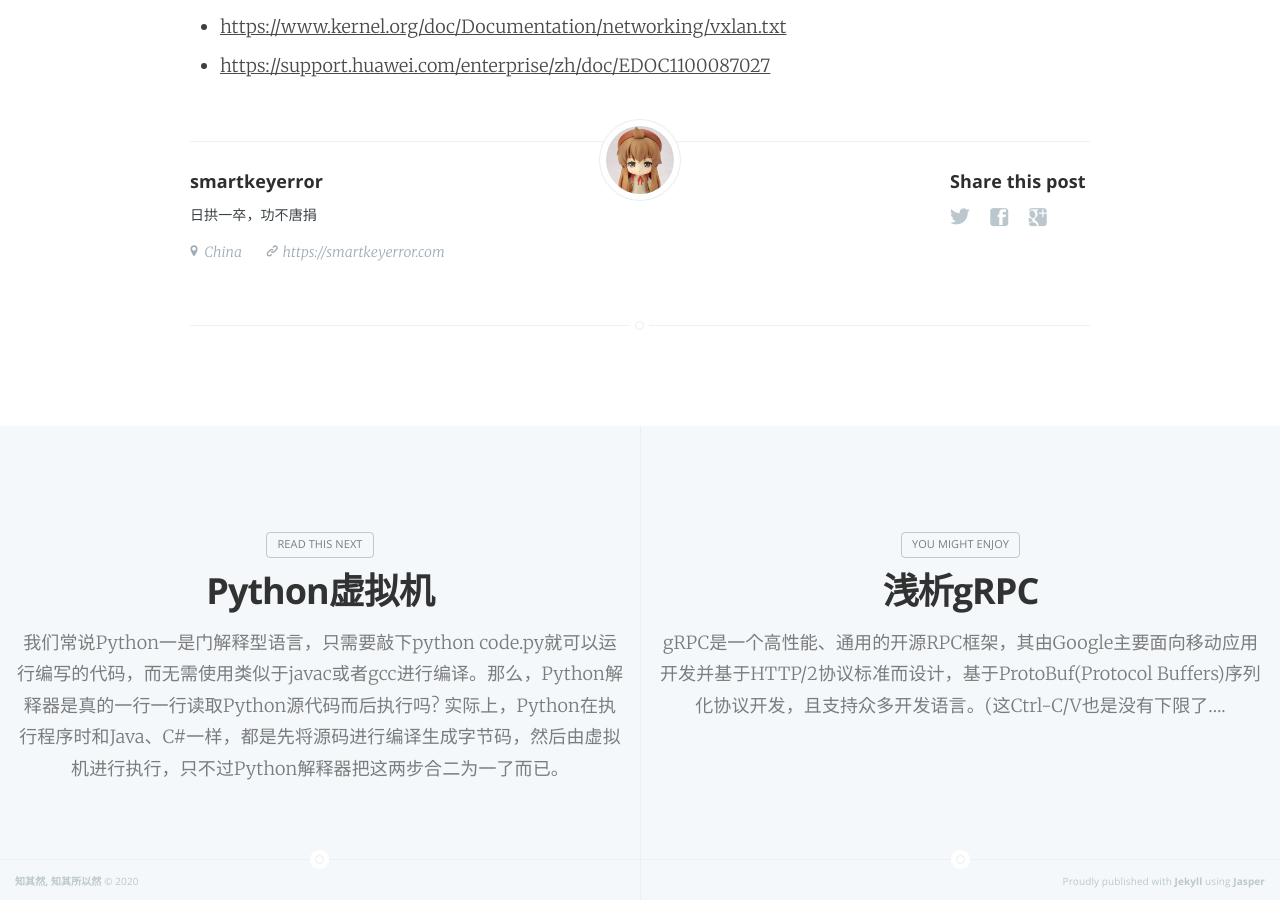
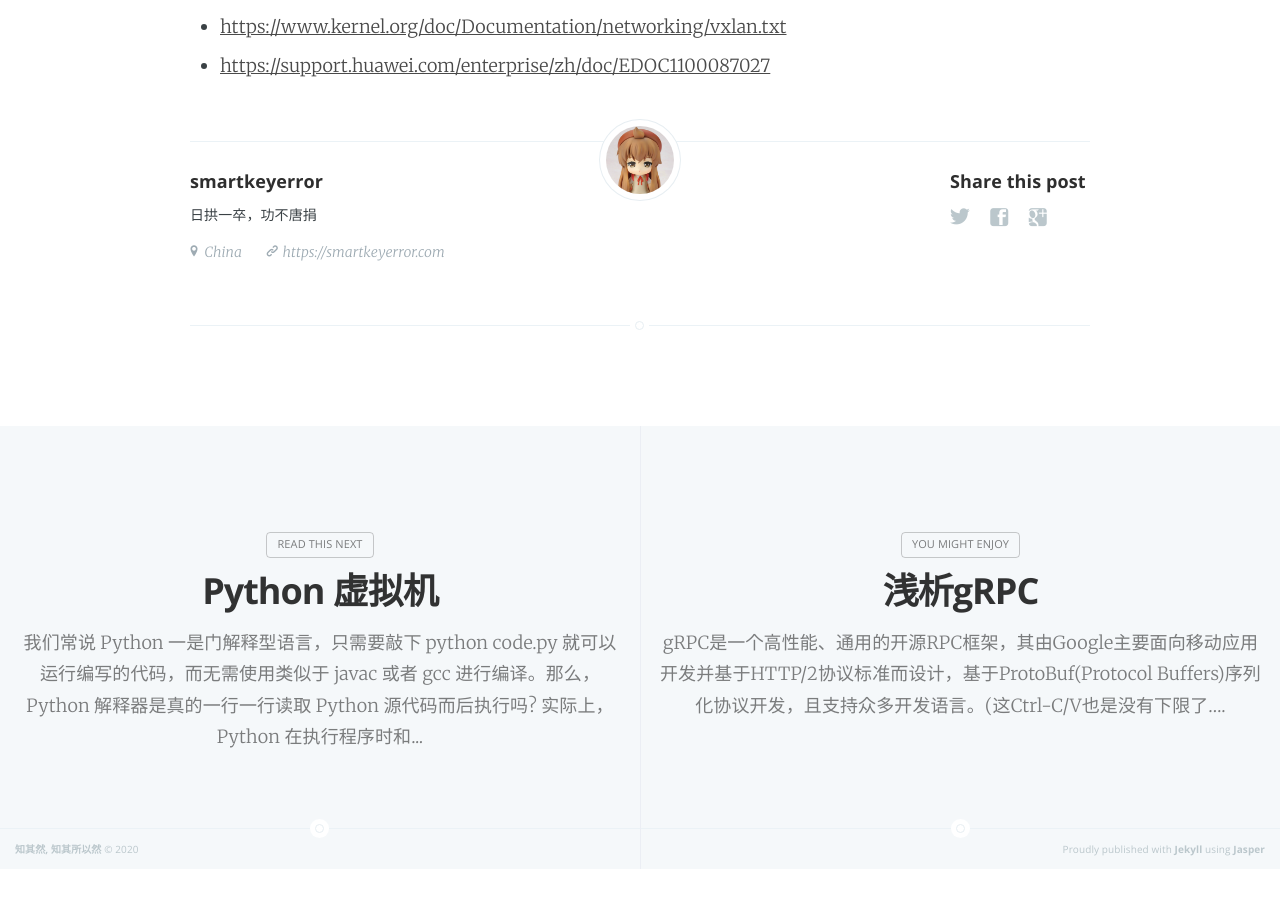
Before and after one commit to SmartKeyerror/Mario, a Jekyll site: the page built from _posts/2020-08-06-VXLAN.md, in a window 1280 px wide and 900 px high, scrolled down 4941 px. Built offline with Jekyll 4.4.1, drawn with Linux system fonts in a browser that asks for light colours; nearby versions of some CDN libraries; after the commit the page ends 5810 px from its top, so only the background shows below that; some of the changed lines change nothing that is shown.

Commit message:
:art: improve article format

````diff
--- a/_posts/2020-08-18-Python-Virtual-Machine.md
+++ b/_posts/2020-08-18-Python-Virtual-Machine.md
@@ -2,7 +2,7 @@
 layout: post
 cover: false
 navigation: true
-title: Python虚拟机
+title: Python 虚拟机
 date: 2020-08-18 10:50:25
 tags: ['Python']
 subclass: 'post tag-fiction'
@@ -10,32 +10,32 @@
 categories: smartkeyerror
 ---
 
-我们常说Python一是门解释型语言，只需要敲下`python code.py`就可以运行编写的代码，而无需使用类似于`javac`或者`gcc`进行编译。那么，Python解释器是真的一行一行读取Python源代码而后执行吗? 实际上，Python在执行程序时和Java、C#一样，都是先将源码进行编译生成字节码，然后由虚拟机进行执行，只不过Python解释器把这两步合二为一了而已。
+我们常说 Python 一是门解释型语言，只需要敲下 `python code.py` 就可以运行编写的代码，而无需使用类似于 `javac` 或者 `gcc` 进行编译。那么，Python 解释器是真的一行一行读取 Python 源代码而后执行吗? 实际上，Python 在执行程序时和 Java、C# 一样，都是先将源码进行编译生成字节码，然后由虚拟机进行执行，只不过 Python 解释器把这两步合二为一了而已。
 
 <!---more--->
 
-### 1. Python程序执行过程
+### 1. Python 程序执行过程
 
-事实上，Python程序在执行过程中同样需要编译(Compile)，编译产生的结果称之为字节码，而后由Python虚拟机逐行地执行这些字节码。所以，Python解释器由两部分组成: 编译器和虚拟机。
+事实上，Python 程序在执行过程中同样需要编译(Compile)，编译产生的结果称之为字节码，而后由 Python 虚拟机逐行地执行这些字节码。所以，Python 解释器由两部分组成: 编译器和虚拟机。
 
-![](https://smartkeyerror.oss-cn-shenzhen.aliyuncs.com/Python/Interpreter/process.png)
+![](https://smartkeyerror.oss-cn-shenzhen.aliyuncs.com/Python/Interpreter/Process.png)
 
-上图展示了Python程序的执行过程，以及C程序的编译、汇编与链接过程，从该图中可以非常明显地看出Python与C程序的执行区别。Python如此设计的原因在于将程序的执行与底层硬件进一步地分离，无需担心程序的编译、汇编以及链接过程，使得Python程序相较于C程序而言更加易于移植。
+上图展示了 Python 程序的执行过程，以及C程序的编译、汇编与链接过程，从该图中可以非常明显地看出 Python 与 C 程序的执行区别。Python 如此设计的原因在于将程序的执行与底层硬件进一步地分离，无需担心程序的编译、汇编以及链接过程，使得 Python 程序相较于 C 程序而言更加易于移植。
 
-这里再说一下Python和Java的区别。Java在程序执行时必须使用`javac`对源代码进行编译，但是并不直接编译成机器语言，而是和Python一样，编译成字节码，而后由JVM进行执行。从这一点上来看，Python和Java非常类似，只不过Python的编译过程由解释器完成，用户也可以手动的对Python源代码进行编译，生成`.pyc`文件，节省那么一丢丢的时间。
+这里再说一下 Python 和 Java 的区别。Java 在程序执行时必须使用 `javac` 对源代码进行编译，但是并不直接编译成机器语言，而是和 Python 一样，编译成字节码，而后由 JVM 进行执行。从这一点上来看，Python 和 Java 非常类似，只不过 Python 的编译过程由解释器完成，用户也可以手动的对 Python 源代码进行编译，生成 `.pyc` 文件，节省那么一丢丢的时间。
 
 ```bash
 python -m compileall <dir>
 ```
 
-通过运行上述命令可对`<dir>`目录下所有的Python文件进行编译，编译结果将会存放于该目录下的`__pycache__`的`.pyc`文件中。
+通过运行上述命令可对 `<dir>` 目录下所有的Python文件进行编译，编译结果将会存放于该目录下的 `__pycache__` 的 `.pyc` 文件中。
 
 
 ### 2. 编译过程与字节码
 
-在Python的内建函数中，定义了`compile`以及`exec`两个方法，前者将源代码编译成为Code Object对象，Code Object对象中即保存着源代码所对应的字节。而`exec`方法则是运行Python语句或者是由`compile`方法所返回的Code Object。`exec`方法可直接运行Python语句，其参数并一定需要是Code Object。
+在Python的内建函数中，定义了 `compile` 以及 `exec` 两个方法，前者将源代码编译成为 Code Object 对象，Code Object 对象中即保存着源代码所对应的字节。而 `exec` 方法则是运行 Python 语句或者是由 `compile` 方法所返回的 Code Object。`exec` 方法可直接运行 Python 语句，其参数并一定需要是 Code Object。
 
-```python
+```bash
 >>> snippet = "for i in range(3): print(f'Output: {i}')"
 
 >>> result = compile(snippet, "", "exec")
@@ -49,9 +49,9 @@
 Output: 2
 ```
 
-在上述代码中定义了一个非常简单的Python代码片段，其作用就是在标准输出中打印0，1，2这三个数而已。通过`compile`方法对该片段进行编译，得到Code Object对象，并将该对象交由`exec`函数执行。下面来具体看下返回的Code Object中到底包含了什么。
+在上述代码中定义了一个非常简单的 Python 代码片段，其作用就是在标准输出中打印0，1，2这三个数而已。通过 `compile` 方法对该片段进行编译，得到 Code Object 对象，并将该对象交由 `exec` 函数执行。下面来具体看下返回的 Code Object 中到底包含了什么。
 
-在源码`cpython/Include/code.h`中定义了`PyCodeObject`结构体，即Code Object对象:
+在源码 `cpython/Include/code.h` 中定义了 `PyCodeObject` 结构体，即 Code Object 对象:
 
 ```cpp
 /* Bytecode object */
@@ -66,16 +66,16 @@
 } PyCodeObject;
 ```
 
-字段`co_code`即为Python编译后字节码，其它字段在此处可暂时忽略。字节码的格式为人类不可阅读格式，其形式通常是这样的:
+字段 `co_code` 即为 Python 编译后字节码，其它字段在此处可暂时忽略。字节码的格式为人类不可阅读格式，其形式通常是这样的:
 
-```python
+```bash
 >>> result.co_code
 b'x\x1ee\x00d\x00\x83\x01D\x00]\x12Z\x01e\x02d\x01e\x01\x9b\x00\x9d\x02\x83\x01\x01\x00q\nW\x00d\x02S\x00'
 ```
 
-这个时候我们需要一个"反汇编器"来将字节码转换成人类可阅读的格式，"反汇编器"打引号的原因是在Python中并不能称为真正的反汇编器。
+这个时候我们需要一个"反汇编器"来将字节码转换成人类可阅读的格式，"反汇编器"打引号的原因是在 Python 中并不能称为真正的反汇编器。
 
-```python
+```bash
 >>> import dis
 >>> dis.dis(result.co_code)
           0 SETUP_LOOP              30 (to 32)
@@ -98,23 +98,23 @@
          34 RETURN_VALUE
 ```
 
-`dis`方法将返回字节码的助记符(mnemonics)，和汇编语言非常类似，从这些助记符的名称上我们就可以大概猜出解释器将要执行的动作，例如`LOAD_NAME`加载名称，`LOAD_CONST`加载常量。所以，我们完全可以将这些助记符看作是汇编指令，而指令的操作数则在助记符后面描述。例如`LOAD_NAME`操作，其操作数的下标为0，而在源代码中使用过的名称保存在`co_names`字段中，所以`LOAD_NAME  0`即表示加载`result.co_names[0]`:
+`dis` 方法将返回字节码的助记符(mnemonics)，和汇编语言非常类似，从这些助记符的名称上我们就可以大概猜出解释器将要执行的动作，例如 `LOAD_NAME` 加载名称，`LOAD_CONST` 加载常量。所以，我们完全可以将这些助记符看作是汇编指令，而指令的操作数则在助记符后面描述。例如 `LOAD_NAME` 操作，其操作数的下标为0，而在源代码中使用过的名称保存在 `co_names` 字段中，所以 `LOAD_NAME  0` 即表示加载 `result.co_names[0]` :
 
-```python
+```bash
 >>> result.co_names[0]
 'range'
 ```
 
-又比如`LOAD_CONST`操作，其操作数的下标也为0，只不过这次操作数不再保存在`co_names`，而是`co_consts`中，所以`LOAD_CONST  0`则表示加载`result.co_consts[0]`:
+又比如 `LOAD_CONST` 操作，其操作数的下标也为0，只不过这次操作数不再保存在 `co_names` ，而是 `co_consts` 中，所以 `LOAD_CONST  0` 则表示加载 `result.co_consts[0]` :
 
-```python
+```bash
 >>> result.co_consts[0]
 3
 ```
 
-由于Code Object对象保存了常量、变量、名称等一系列的上下文内容，所以可以直接对该对象进行反汇编操作:
+由于 Code Object 对象保存了常量、变量、名称等一系列的上下文内容，所以可以直接对该对象进行反汇编操作:
 
-```python
+```bash
 >>> dis.dis(result)
   1           0 SETUP_LOOP              30 (to 32)
               2 LOAD_NAME                0 (range)
@@ -122,52 +122,101 @@
               ...
 ```
 
-现在，我们可以对Python字节码做一下小结了。Python在编译某段源码时，并不会直接返回字节码，而是返回一个Code Object对象，字节码则保存在该对象的`co_code`字段中。由于字节码是一个二进制字节序列，无法直接进行阅读，所以需要通过"反汇编器"(`dis`模块)将字节码转换成人类可读的助记符。助记符的形式和汇编语言非常类似，均由操作指令+操作数所组成。
+现在，我们可以对 Python 字节码做一下小结了。Python 在编译某段源码时，并不会直接返回字节码，而是返回一个 Code Object 对象，字节码则保存在该对象的 `co_code` 字段中。由于字节码是一个二进制字节序列，无法直接进行阅读，所以需要通过"反汇编器"(`dis` 模块)将字节码转换成人类可读的助记符。助记符的形式和汇编语言非常类似，均由操作指令+操作数所组成。
 
-![](https://smartkeyerror.oss-cn-shenzhen.aliyuncs.com/Python/Interpreter/Compile.png)
+![](https://smartkeyerror.oss-cn-shenzhen.aliyuncs.com/Python/Interpreter/compile.png)
 
 
 ### 3. 命名空间与作用域
 
-Python的命名空间与作用域经常被开发者所忽略，在未深入了解Python虚拟机之前，我个人也认为这些东西并不重要。但是，命名空间和变量作用域将会是Python虚拟机在执行过程中一个非常重要的一环。
+Python 的命名空间与作用域经常被开发者所忽略，在未深入了解 Python 虚拟机之前，我个人也认为这些东西并不重要。但是，命名空间和变量作用域将会是 Python 虚拟机在执行过程中一个非常重要的一环。
 
-命名空间实际上是名称到对象的一种映射，本质上就是一个键-值对，所以大部分的命名空间由`dict`实现。命名空间可以分为3类: 内置命名空间，全局命名空间与局部命名空间，在作用域存在嵌套的特殊情况下，可能还会有闭包命名空间。
+命名空间实际上是名称到对象的一种映射，本质上就是一个键-值对，所以大部分的命名空间由 `dict` 实现。命名空间可以分为3类: 内置命名空间，全局命名空间与局部命名空间，在作用域存在嵌套的特殊情况下，可能还会有闭包命名空间。
 
 #### 3.1 内置命名空间(Build-in)
 Python语言内置的名称，例如内置函数名(`len`, `dis`)，内置异常(`Exception`)等。
 
-```python
+```bash
 >>> import builtins
 >>> builtins.__dict__
 ```
 
 #### 3.2 全局命名空间(Global)
 
-全局命名空间以模块进行划分，每一个模块中都包含了`dict`对象，其中保存了模块中的变量名、类名、函数名等等。
+全局命名空间以模块进行划分，每一个模块中都包含了 `dict` 对象，其中保存了模块中的变量名、类名、函数名等等。在字节码中，全局变量的导入使用 `LOAD_GLOBAL` 。
 
 #### 3.3 局部命名空间(Local)
 
 局部命名空间可以简单的认为就是函数的命名空间，例如函数参数，在函数中定义的局部变量。
 
-在局部命名空间中，有一个非常特殊的情况，就是类定义:
+下面是关于局部命名空间和全局命名空间的一个非常典型的例子:
 
 ```python
-class Reader(object):
+number = 10
 
-    BUFFER_SIZE = 4096
+def foo():
+    number += 10
+    print(number)
 
-    class Inner(object):
-        def __init__(self):
-            print(BUFFER_SIZE)
+if __name__ == "__main__":
+    foo()
 ```
 
-在执行`Reader.Inner()`语句时，将会抛出`NameError`的异常，表示`BUFFER_SIZE`未定义。其原因在于类的嵌套并不等同于函数嵌套
+```bash
+UnboundLocalError: local variable 'number' referenced before assignment
+```
+
+在运行上述代码时将会抛出 `UnboundLocalError` 异常，这简直莫名其妙，在其它语言中，上述代码都能够正常运行，以 C 语言为例:
+
+```cpp
+#include <stdio.h>
+
+int number = 10;
+
+int main() {
+    number += 10;
+    printf("%d\n", number);  // 正常运行并打印结果: 20
+}
+```
+
+但是在 Python 中却抛出了异常，这又是为什么? 官方在 [Python FAQ](https://docs.python.org/3.8/faq/programming.html#what-are-the-rules-for-local-and-global-variables-in-python) 给出了相关解释，原文如下:
+
+> In Python, variables that are only referenced inside a function are implicitly global. If a variable is assigned a value anywhere within the function’s body, it’s assumed to be a local unless explicitly declared as global.
+
+简单来说，当我们在函数中引用一个变量时，Python 将隐式地默认该变量为全局变量。但是，一旦变量在没有`global`关键字修饰的情况下进行了赋值操作，Python 会将其作为局部变量处理。
+
+而语句 `number += 10` 进行了赋值动作，此时 `number` 为局部变量，该函数中又没有声明该局部变量，故而抛出异常。Python 这么做的目的就是为了防止开发者者在某些函数中修改了全局变量而又不自知，通过显式地添加 `global` 关键字来确保开发者知道自己在做什么。这正如 Python 之禅所述的，Explicit is better than implicit。
+
+首先先来看下正常的局部变量在字节码中是如何处理的:
+
+```python
+import dis
+
+def foo():
+    number = 10
+    print(number)
+
+if __name__ == "__main__":
+    print(dis.dis(foo))
+```
+
+```bash
+0 LOAD_CONST               1 (10)
+2 STORE_FAST               0 (number)
+4 LOAD_GLOBAL              0 (print)
+6 LOAD_FAST                0 (number)
+```
+
+`STORE_FAST` 将当前变量压入到函数运行栈中，而 `LOAD_FAST` 则从函数运行栈取出该变量。`LOAD_FAST` 之前必须存在 `STORE_FAST`，否则在运行时将会抛出异常。对于最初的例子而言，在未添加 `global` 关键字的情况下，语句 `number += 10` 将会直接执行 `LOAD_FAST` 指令，而此时当前变量并未压入至当前函数运行栈。
+
 
 #### 3.4 闭包命名空间(Enclosing)
 
-当出现嵌套函数定义时，或者作用域嵌套时，Python将会把内层作用域所依赖的所有外层命名存储在一个特殊的命名空间中，也就是闭包命名空间。
+当出现嵌套函数定义时，或者作用域嵌套时，Python 将会把内层作用域所依赖的所有外层命名存储在一个特殊的命名空间中，也就是闭包命名空间。
 
 ```python
+import logging as logger
+
 def foo(func):
     def wrapper(*args, **kwargs):
         logger.info(f"Execute func: {func.__name__}")
@@ -175,21 +224,39 @@
     return wrapper
 ```
 
-闭包指函数，而不是类，所以在类的嵌套中，将不会存在闭包命名空间:
+在 `foo` 闭包函数中，参数 `func` 即属于闭包命名空间，内层函数 `wrapper` 在寻找变量时，若局部命名空间内无此变量，将会于闭包命名空间中进行查找。
+
+如果在闭包函数中对外层函数的局部变量进行赋值会发生什么?
+
+```python
+def foo():
+    number = 10
+    def bar():
+        number += 10
+    return bar
+```
+
+正如同在局部命名空间中提到的一样，当一个变量在函数中被赋值时，Python 默认将其作为**全局变量**，既不是局部变量，也不是这里提到的闭包空间变量。所以，当我们在实际运行 `bar` 方法时，同样会得到 `UnboundLocalError` 异常。在这里如果想要使用 `foo` 函数中的 `number` 变量的话，需要使用 `nonlocal` 关键字进行修饰，让 Python 去 `bar` 函数的最近外层，也就是 `foo` 寻找该变量的定义。
+
+此外，闭包指函数，而不是类，所以在类的嵌套中，将不会存在闭包命名空间:
 
 ```python
 class Reader(object):
 
     BUFFER_SIZE = 4096
 
-    class Inner(object):
+    class ReaderInternal(object):
         def __init__(self):
-            print(BUFFER_SIZE)
+            self._buffer_size = BUFFER_SIZE * 2
+    # ...
+
+if __name__ == "__main__":
+    Reader.ReaderInternal()
 ```
 
-在执行`Reader.Inner()`语句时，将会抛出`NameError`的异常，表示`BUFFER_SIZE`未定义。
+在执行 `Reader.ReaderInternal()` 语句时，将会抛出 `NameError` 的异常，表示 `BUFFER_SIZE` 未定义。
 
-当语句需要查找变量`X`时，将会按照 Local -> Enclosing -> Global -> Builtin 的顺序进行查找，俗称LEGB规则。
+当语句需要查找变量 `X` 时，将会按照 Local -> Enclosing -> Global -> Builtin 的顺序进行查找，俗称 LEGB 规则。
 
 ### 4. Python虚拟机的执行
 
@@ -197,11 +264,9 @@
 
 在 x86-64 CPU 中包含了16个64位的通用目的寄存器，这些寄存器用于存储数据或者是指针。在这16个通用目的寄存器中，有两个较为特殊的寄存器: %rsp 与 %rbp。%rsp 为栈指针寄存器，表示运行时栈的结束位置，可以简单地理解为栈顶。%rbp 为栈帧指针，用于标识当前栈帧的起始位置。
 
-在x86体系结构中，函数调用是通过栈和栈帧实现的。当一个函数被调用时，首先做的事情就是将调用者栈帧指针入栈，以保留调用关系。其次将为调用的函数创建栈帧，栈帧中包含了函数的参数、创建的局部变量等信息。
+在 x86 体系结构中，函数调用是通过栈和栈帧实现的。当一个函数被调用时，首先做的事情就是将调用者栈帧指针入栈，以保留调用关系。其次将为调用的函数创建栈帧，栈帧中包含了函数的参数、创建的局部变量等信息。
 
-![](https://smartkeyerror.oss-cn-shenzhen.aliyuncs.com/Python/Interpreter/x86-Stack.png)
-
-回到Python虚拟机中，虚拟机在进行函数调用时，运行方式和x86没什么区别，都是由栈和栈帧所实现的。而栈帧则是由`PyFrameObject`表示，于源码`cpython/Include/frameobject.h`中定义。
+回到Python虚拟机中，虚拟机在进行函数调用时，运行方式和x86没什么区别，都是由栈和栈帧所实现的。而栈帧则是由 `PyFrameObject` 表示，于源码 `cpython/Include/frameobject.h` 中定义。
 
 ```cpp
 typedef struct _frame {
@@ -219,17 +284,61 @@
 } PyFrameObject;
 ```
 
-可以看到，在一个栈帧中包含了Code Object代码对象，三个命名空间表，上一个栈帧指针等信息。可以说，`PyFrameObject`对象包含了Python虚拟机执行所需的全部上下文。结合前面提到的字节码和命名空间，我们可以用一张简图来描述。
+可以看到，在一个栈帧中包含了Code Object代码对象，三个命名空间表，上一个栈帧指针等信息。可以说，`PyFrameObject` 对象包含了Python虚拟机执行所需的全部上下文。在 Python 源码层面，可以通过 `sys` 模块中的 `_getframe` 方法来获取当前函数运行时的栈帧，方法将返回 `FrameType` 类型，其实就是 `PyFrameObject` 简化后的 Python 结构。
 
-![](https://smartkeyerror.oss-cn-shenzhen.aliyuncs.com/Python/Interpreter/FrameObject.png)
+下面通过一段简单的代码来具体看下 Python 运行时的栈帧结构:
+
+```python
+import sys
+
+def first():
+    middle()
+
+def middle():
+    finish()
+
+def finish():
+    print_frame()
+
+def print_frame():
+    current_frame = sys._getframe()
+
+    while current_frame:
+        print(f"func name: {current_frame.f_code.co_name}")
+        print("*" * 20)
+        current_frame = current_frame.f_back
+
+if __name__ == "__main__":
+    first()
+```
+
+```bash
+func name: print_frame
+****************************************
+func name: finish
+****************************************
+func name: middle
+****************************************
+func name: first
+****************************************
+func name: <module>
+****************************************
+```
+
+在 Python 开始执行该程序时，首先创建一个用于执行模块代码对象的栈帧对象，也就是 `module` 。随着一个一个的函数调用，不同的栈帧对象将会被创建，并且压入至运行栈中，而连接这些栈帧对象的纽带就是 `f_back` 指针。当栈顶的函数执行完毕开始返回时，将沿着 `f_back` 指针方向一直到当前调用链的起始位置。
+
+结合前面提到的字节码和命名空间，我们可以用一张简图来描述。
+
+![](https://smartkeyerror.oss-cn-shenzhen.aliyuncs.com/Python/Interpreter/PyFrameObject.png)
+
 
 #### 4.2 指令的执行
 
-指令执行的源码均位于`cpython/Python/ceval.c`中，入口函数有两个，一个是`PyEval_EvalCode`，另一个则是`PyEval_EvalCodeEx`，最终的实际调用函数为`_PyEval_EvalCodeWithName`，所以我们只需要关注该函数即可。
+指令执行的源码均位于 `cpython/Python/ceval.c` 中，入口函数有两个，一个是 `PyEval_EvalCode` ，另一个则是 `PyEval_EvalCodeEx` ，最终的实际调用函数为 `_PyEval_EvalCodeWithName`，所以我们只需要关注该函数即可。
 
-`_PyEval_EvalCodeWithName`函数的主要作用为进行函数调用的例常检查，例如校验函数参数的个数、类型，校验关键字参数等。除此之外，该函数将会初始化栈帧对象并将其交给`PyEval_EvalFrame`函数进行处理，最终由`_PyEval_EvalFrameDefault`函数真正的运行指令。
+`_PyEval_EvalCodeWithName` 函数的主要作用为进行函数调用的例常检查，例如校验函数参数的个数、类型，校验关键字参数等。除此之外，该函数将会初始化栈帧对象并将其交给 `PyEval_EvalFrame` 函数进行处理，最终由 `_PyEval_EvalFrameDefault` 函数真正的运行指令。
 
-`_PyEval_EvalFrameDefault`函数定义超过了3K行，绝大部分的逻辑其实都是`switch-case`: 根据指令类型执行相应的逻辑。
+`_PyEval_EvalFrameDefault` 函数定义超过了3K行，绝大部分的逻辑其实都是 `switch-case` : 根据指令类型执行相应的逻辑。
 
 ```cpp
 for (;;) {
@@ -245,14 +354,14 @@
         }
 ```
 
-可以看到`TARGET()`调用中的参数其实就是`dis`方法返回的助记符，当我们在分析助记符的具体实现逻辑时，可以在该文件中找到对应的C实现方法。
+可以看到 `TARGET()` 调用中的参数其实就是 `dis` 方法返回的助记符，当我们在分析助记符的具体实现逻辑时，可以在该文件中找到对应的 C 实现方法。
 
-#### 4.3 GIL与字节码的执行
+#### 4.3 GIL 与字节码的执行
 
-对于Python中的容器，例如dict，并没有实现像Java中的`ConcurrentHashMap`，或者是Golang中的`sync.Map`，这是因为Python中的容器(list, dict)本身就是并发安全的，但是在这些容器的源码中并没有发现定义`mutex`，也就是说，Python容器的并发安全并不是通过互斥锁实现的。
+对于 Python 中的容器，例如 dict，并没有实现像 Java 中的 `ConcurrentHashMap`，或者是 Golang 中的 `sync.Map`，这是因为 Python 中的容器(list, dict)本身就是并发安全的，但是在这些容器的源码中并没有发现定义 `mutex`，也就是说，Python 容器的并发安全并不是通过互斥锁实现的。
 
-实际上，Python容器的并发安全是通过GIL实现的，也就是被广大Pythoner口诛笔伐的全局解释器锁。某一个线程想要运行必须要首先获取全局锁，如此一来，在同一时刻只能有一个线程运行，无法充分利用多核的硬件资源。
+实际上，Python 容器的并发安全是通过 GIL 实现的，也就是被广大 Pythoner 口诛笔伐的全局解释器锁。某一个线程想要运行必须要首先获取全局锁，如此一来，在同一时刻只能有一个线程运行，无法充分利用多核的硬件资源。
 
-Python的线程调度非常类似于CPU的时间片实现，只不过并不是以时间为判断标准，而是以执行字节码的数量作为判断标准。当某一个线程执行了足够多的字节码条数时，当前线程将释放全局锁，唤醒其它线程进行执行。
+Python 的线程调度非常类似于 CPU 的时间片实现，只不过并不是以时间为判断标准，而是以执行字节码的数量作为判断标准。当某一个线程执行了足够多的字节码条数时，当前线程将释放全局锁，唤醒其它线程进行执行。
 
-**所以，得益于GIL的存在，Python容器在进行诸如扩容、缩容操作时，完全不必担心并发问题，因为一条字节码的执行一定是原子性的。**
+**所以，得益于 GIL 的存在，Python 容器在进行诸如扩容、缩容操作时，完全不必担心并发问题，因为一条字节码的执行一定是原子性的。**
````
